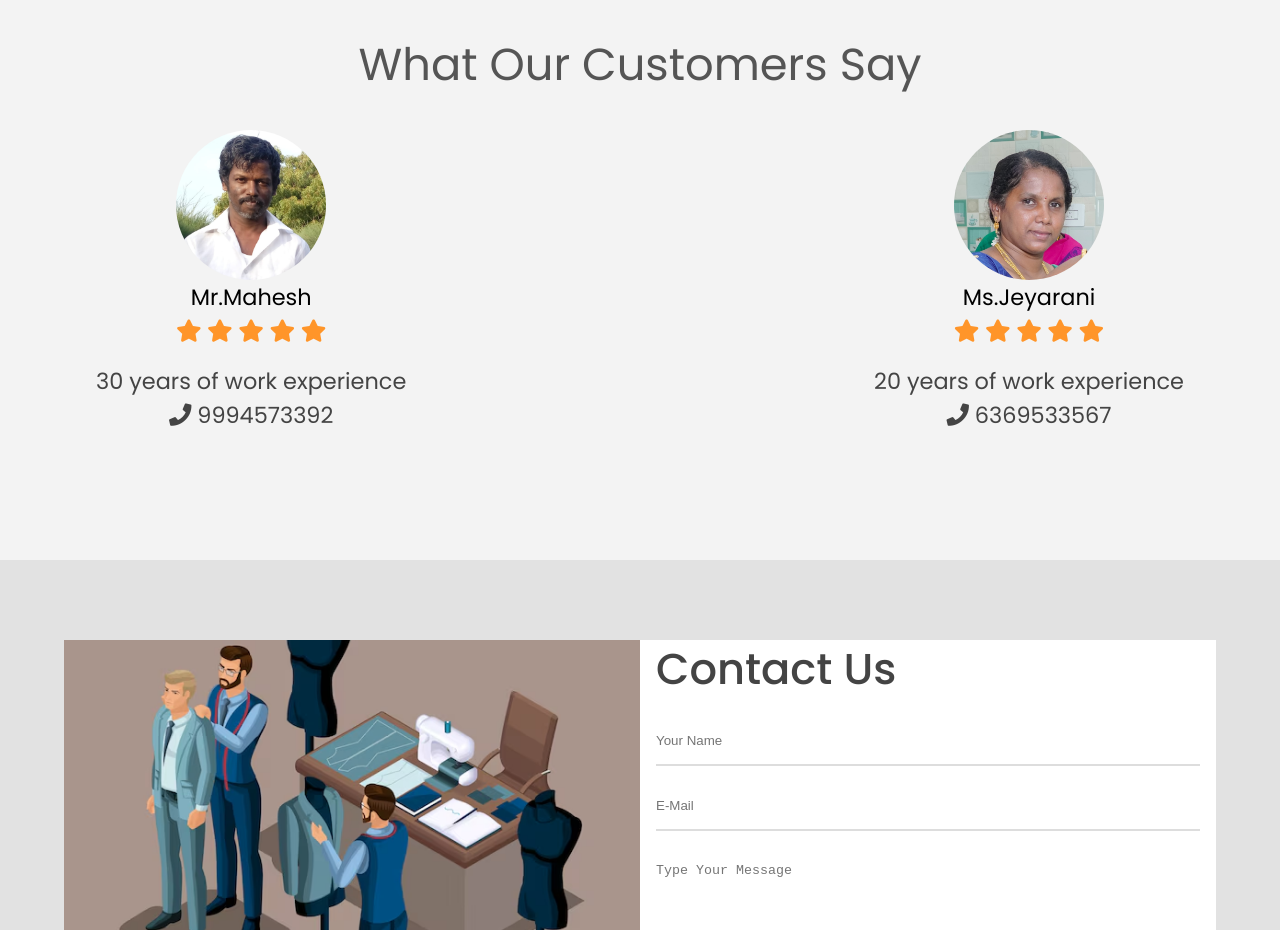
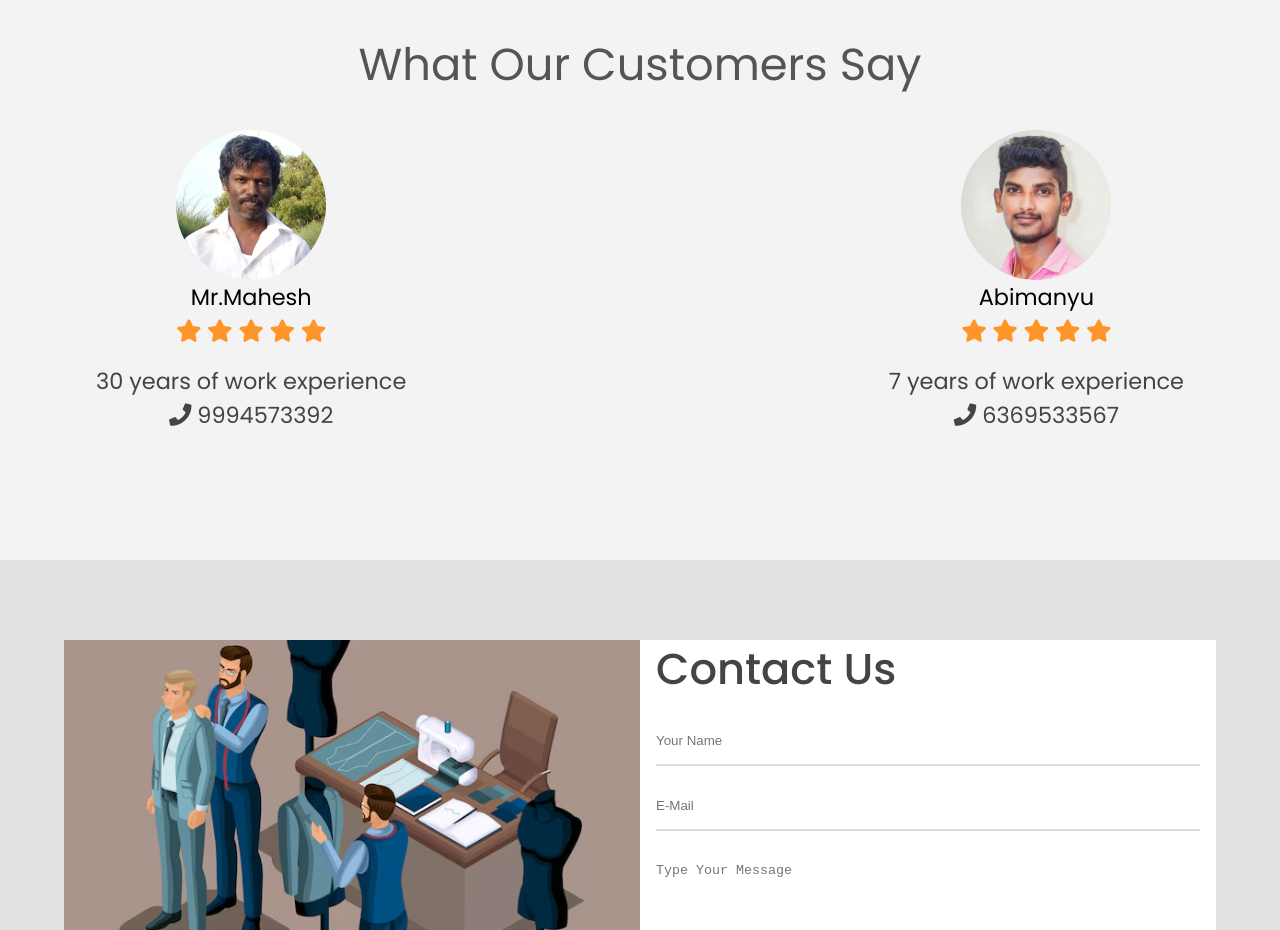
Before and after one commit to abimanyu-2001/Abi-Tailor.github.io, a plain HTML site: page index.html in a window 1280 px wide. Shown: the part 3600-4530 px from the top of the page. Drawn offline with nearby package versions, Linux system fonts and the light colour scheme.

Commit message:
Update index.html

```diff
--- a/index.html
+++ b/index.html
@@ -191,8 +191,8 @@
             <div class="testimonial-box">
                 <div class="customer-detail">
                     <div class="customer-photo">
-                        <img src="./image/amma.jpg" alt="" />
-                        <p class="customer-name">Ms.Jeyarani</p>
+                        <img src="./image/pic - Copy (2).jpg" alt="" />
+                        <p class="customer-name">Abimanyu</p>
                     </div>
                 </div>
                 <div class="star-rating">
@@ -203,7 +203,7 @@
                     <span class="fa fa-star checked"></span>
                 </div>
                 <p class="testimonial-text">
-                    20 years of work experience<br>
+                    7 years of work experience<br>
                     <i class="fas fa-phone"></i> 6369533567
                 </p>
 
```
